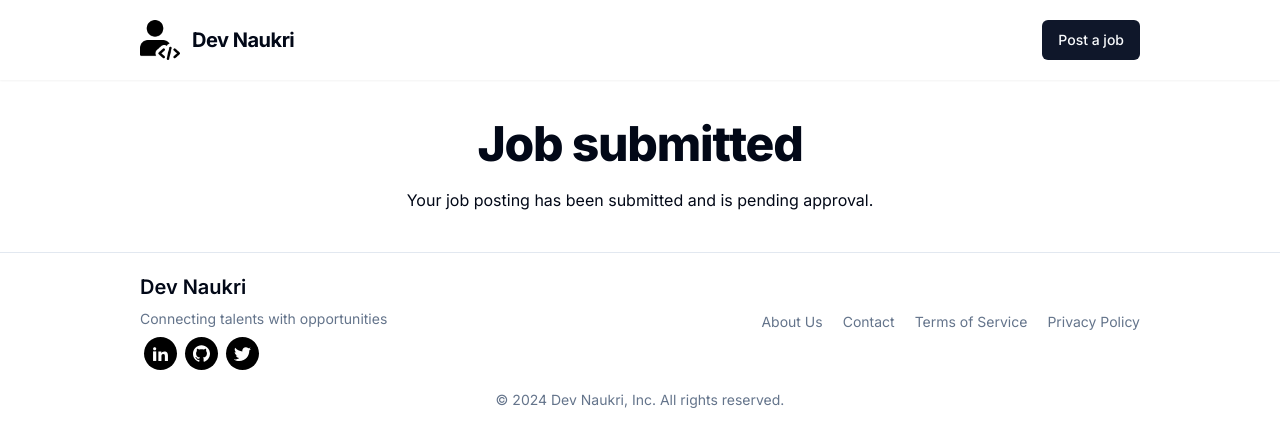
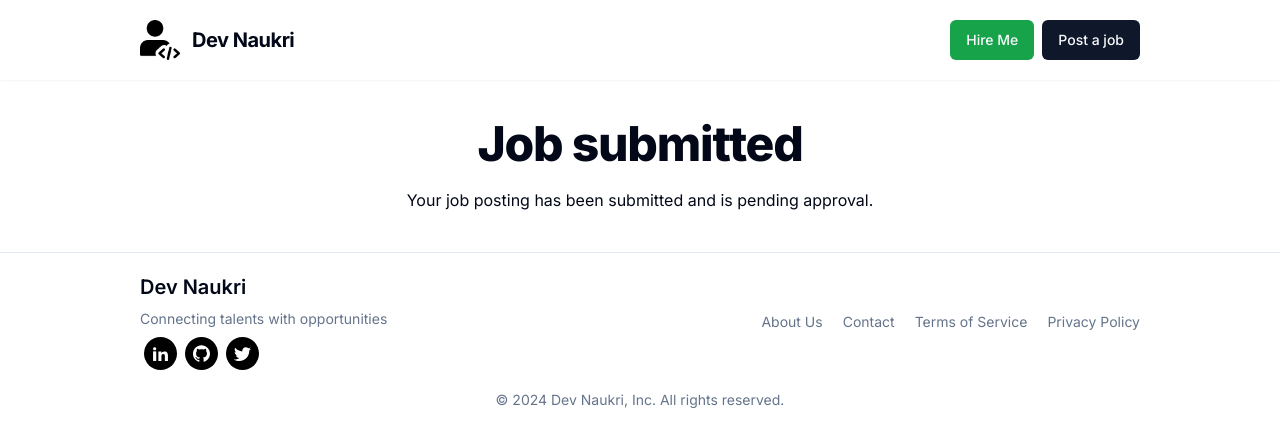
Before and after one commit to vivek-panchal/devnaukri, a Next.js app: page /job-submitted in a window 1280 px wide. Shown: the top 446 px of the page. Built offline with nearby package versions, Linux system fonts and the light colour scheme.

Commit message:
integrate hire me button

```diff
--- a/src/components/JobFilterSidebar.tsx
+++ b/src/components/JobFilterSidebar.tsx
@@ -32,7 +32,7 @@ interface JobFilterSidebarProps {
 export default async function JobFilterSidebar({
   defaultValues,
 }: JobFilterSidebarProps) {
-  const distinctLocations = (await prisma.job
+  const distinctLocations = (await prisma?.job
     .findMany({
       where: { approved: true },
       select: { location: true },
--- a/src/components/Navbar.tsx
+++ b/src/components/Navbar.tsx
@@ -11,9 +11,14 @@ export default function Navbar() {
           <Image src={logo} width={40} height={40} alt="Flow Jobs logo" />
           <span className="text-xl font-bold tracking-tight">Dev Naukri</span>
         </Link>
-        <Button asChild>
-          <Link href="/jobs/new">Post a job</Link>
-        </Button>
+        <div className="flex gap-2">
+          <Button asChild className="bg-green-600">
+            <Link href="https://drive.google.com/file/d/1ti5r2Tuj6NvURKSCM9Lq1S6RHjF9T2y1/view?usp=sharing" target="_blank">Hire Me</Link>
+          </Button>
+          <Button asChild>
+            <Link href="/jobs/new">Post a job</Link>
+          </Button>
+        </div>
       </nav>
     </header>
   );
```
